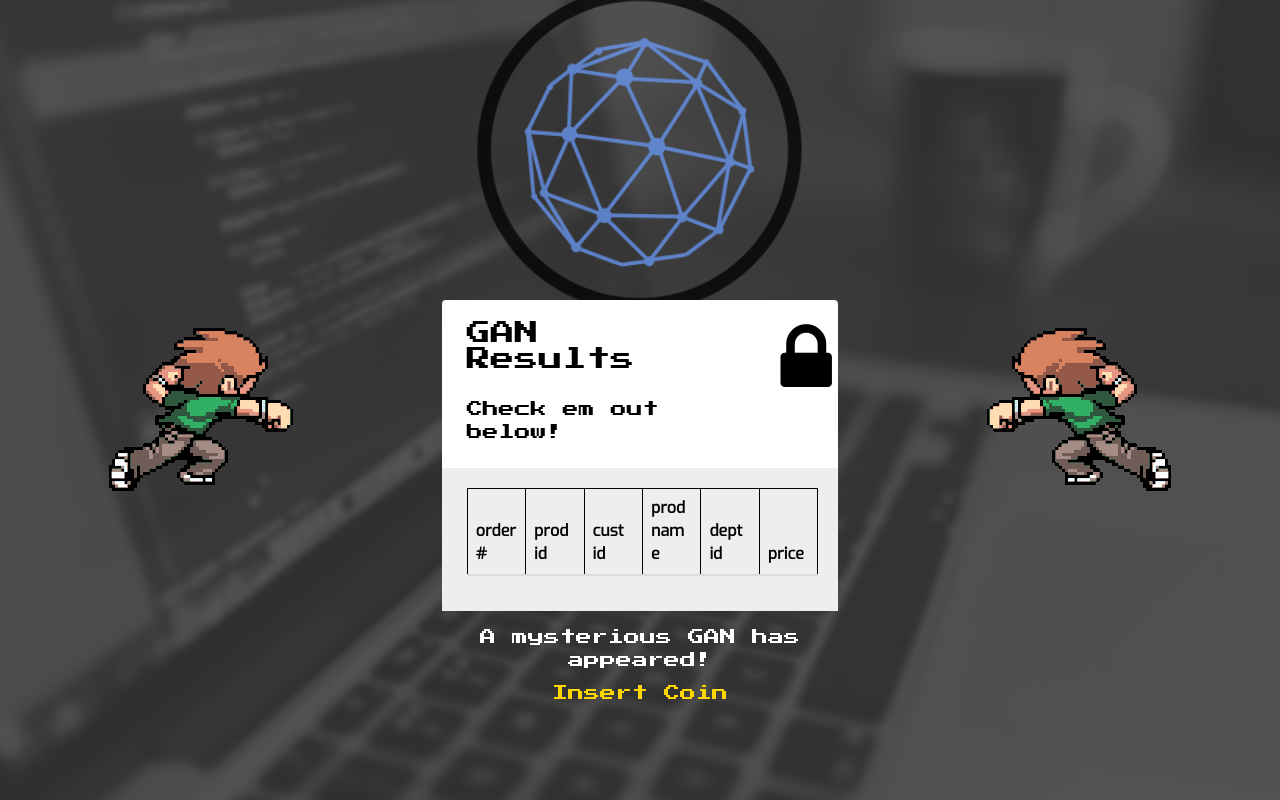
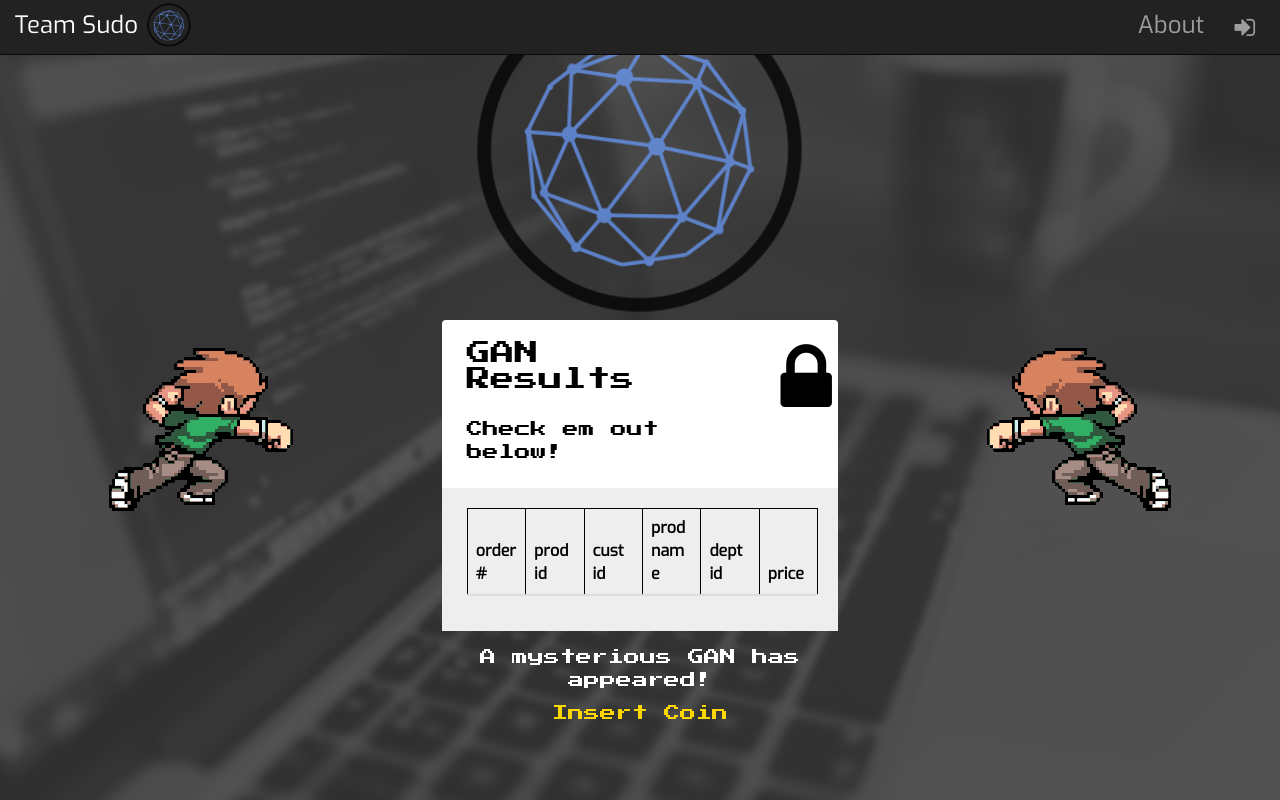
Before and after one commit to bckwalton/GAN---Transaction-Forger, a plain HTML site: page web2/main.html in a window 1280 px wide. Drawn offline with nearby package versions, Linux system fonts and the light colour scheme; a web font is replaced by a local one.

Commit message:
Final Commit

```diff
--- a/web2/main.html
+++ b/web2/main.html
@@ -9,10 +9,28 @@
         <meta http-equiv="Content-Type" content="text/html; charset=UTF-8">
         <title>Test GAN</title>
     </head>
+    <nav class="navbar navbar-inverse navbar-fixed-top" style="font-size: 1.5em;">
+	      <div class="container-fluid font2">
+          <ul class="nav navbar-nav navbar-left">
+              <li><a href="#Home" style="margin-left: -10%;">Team Sudo</a></li>
+          </ul>
+          <div class="navbar-header">
+              <a class="navbar-brand" href="#">
+                  <img class="logo" id="navBarIcon" style="margin-left: -50%;" src="connect-icon.png">
+              </a>
+          </div>
+          <ul class="nav navbar-nav navbar-right">
+              <li><a href="#About">About</a></li>
+              <li style="padding-right:10px;">
+                  <a href="main.html"><i class="fa fa-sign-in"></i></a>
+              </li>
+          </ul>
+       </div>
+    </nav>
     <body class="register font2" style="color: white">
         <div class="container-fluid">
             <div class="row" style="text-align: center">
-                <div class="col-sm-8 col-sm-offset-2" style="margin-top:0%;">
+                <div class="col-sm-8 col-sm-offset-2" style="margin-top:0%; margin-bottom: 20px;">
                     <img class="logo" src="connect-icon.png" style="transform: scale(0.3, 0.3)">
                 </div>
             </div>
@@ -49,7 +67,7 @@
                         </div>
                     </div>
                     <p class="vgfont mysterious" style="color: white; padding-top: 15px;"> A mysterious GAN has appeared! </p>
-                    <a class="vgfont mysterious noDec" style="color: gold" href="#" id="ganit">Insert Coin</a>
+                    <a class="vgfont mysterious noDec vg cursor" style="color: gold" href="#" id="ganit">Insert Coin</a>
                 </div>
                 <div class="col-sm-4" style="text-align: center">
                   <img class="scott" src="scott2.gif"></img>
--- a/web2/style.css
+++ b/web2/style.css
@@ -125,6 +125,20 @@ table, th, td {
   font-family: 'Press Start 2P', cursive;
 }
 
+@keyframes vg {
+  from { visibility: visible }
+  to { visibility: hidden }
+
+  /* Alternatively you can do this:
+  0% { visibility: visible; }
+  50% { visibility: hidden; }
+  100% { visibility: visible; }
+  if you don't want to use `alternate` */
+}
+
+.cursor {
+  animation: vg steps(1) 500ms infinite alternate;
+}
 .noDec {
   text-decoration: none !important;
   color: white;
```
Also changed, not shown: web2/index.html (+2 -2 lines), web2/js/javascript.js (+0 -23 lines).
